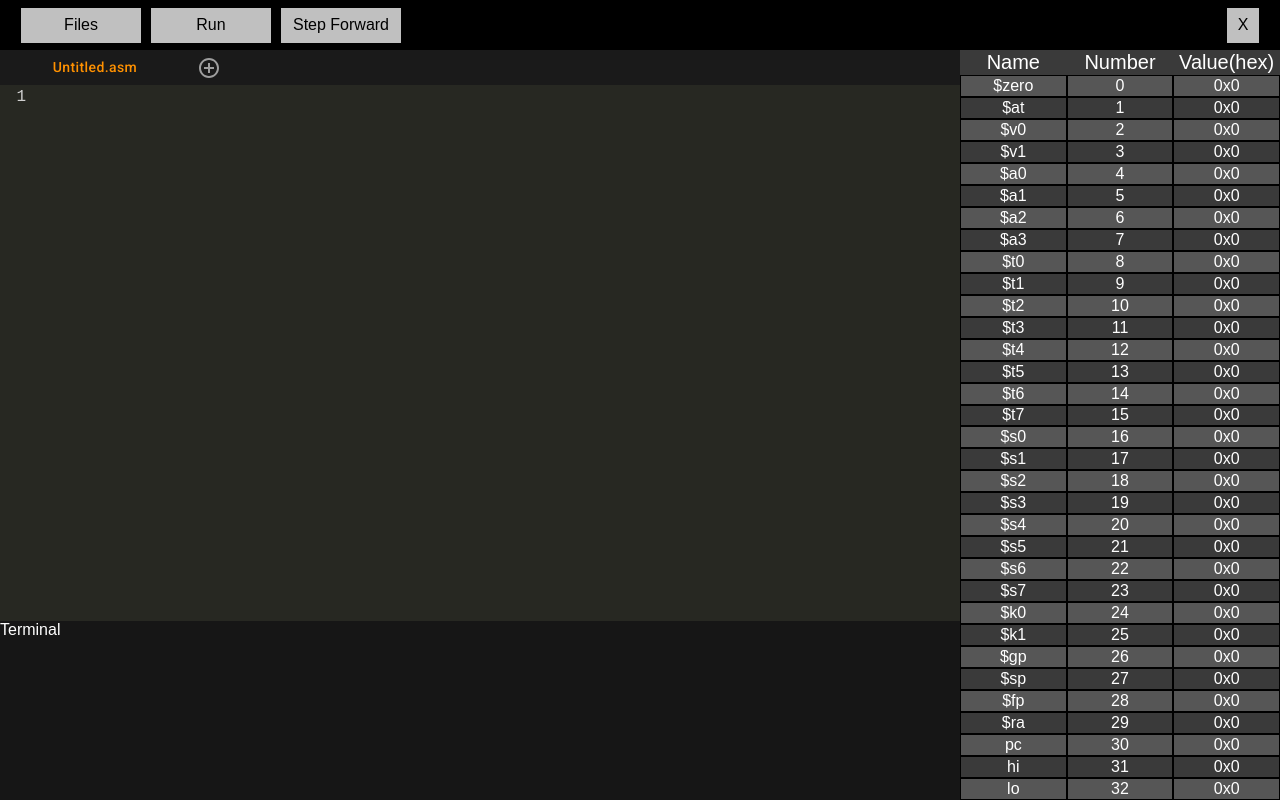
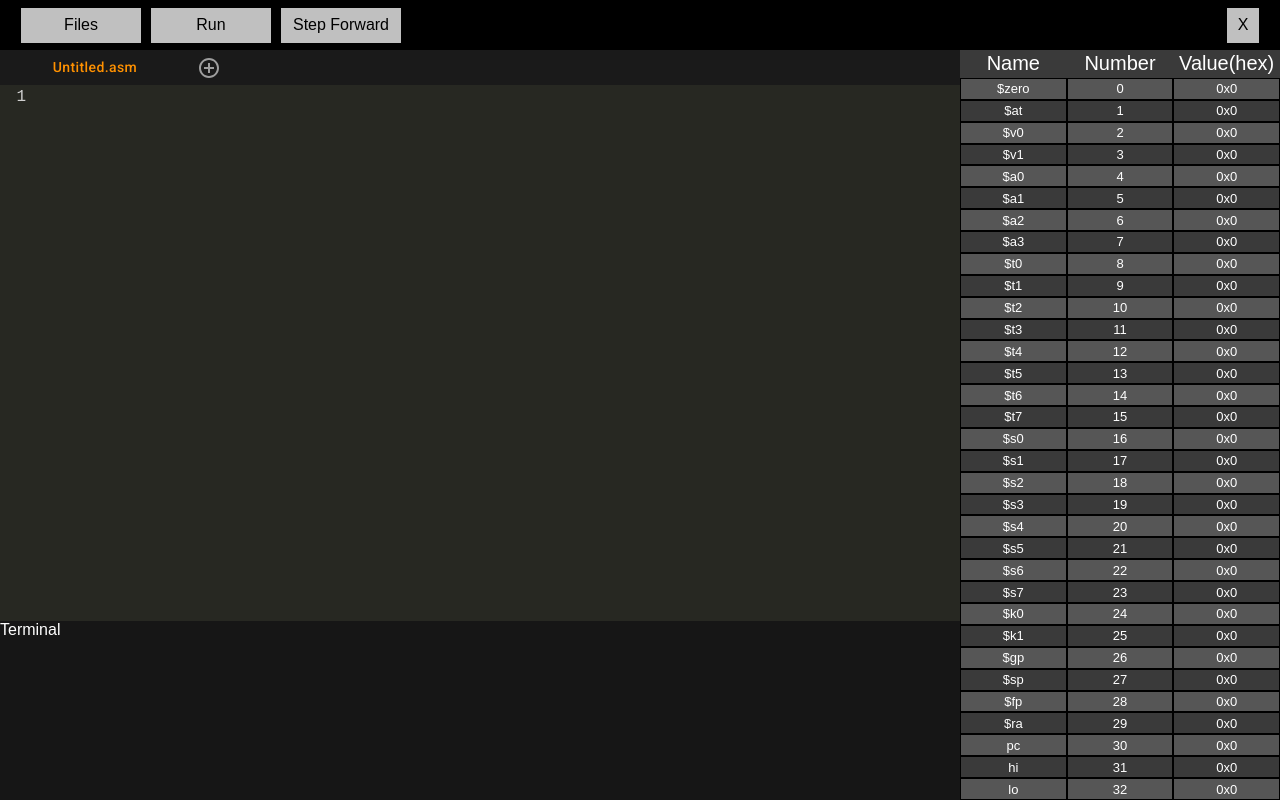
Before and after one commit to Splanis/MIPS-Emulator, a React (Create React App) app: page / in a window 1280 px wide. Built offline with nearby package versions, Linux system fonts and the light colour scheme.

Commit message:
added key to register map

```diff
--- a/src/components/Sidebar.js
+++ b/src/components/Sidebar.js
@@ -32,7 +32,7 @@ const Sidebar = () => {
                 </span>
             </Cell>
             {registers.map((register, index) => (
-                <>
+                <React.Fragment key={index}>
                     <Cell index={index} isCell={true}>
                         {register.name}
                     </Cell>
@@ -43,7 +43,7 @@ const Sidebar = () => {
                         {prefix[numeralSystem]}
                         {register.value.toString(numeralSystem)}
                     </Cell>
-                </>
+                </React.Fragment>
             ))}
         </StyledSidebar>
     );
@@ -62,7 +62,7 @@ const Cell = styled.div`
     justify-content: center;
     align-items: center;
     border: ${(props) => (props.isCell ? "1px solid black" : "")};
-    font-size: ${(props) => (props.isCell ? "16px" : "20px")};
+    font-size: ${(props) => (props.isCell ? "13px" : "20px")};
     background: ${(props) => (props.index % 2 === 0 ? "#565656" : "#3a3a3a")};
     border-bottom: ${(props) => (props.isCell === false ? "1px solid black" : "")};
 `;
```
